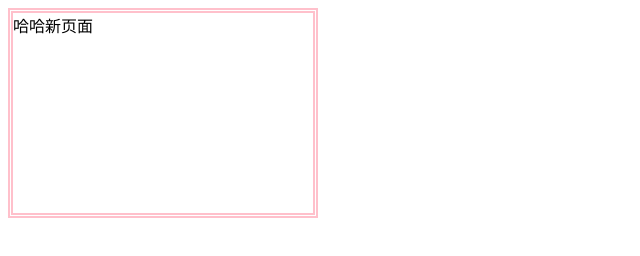
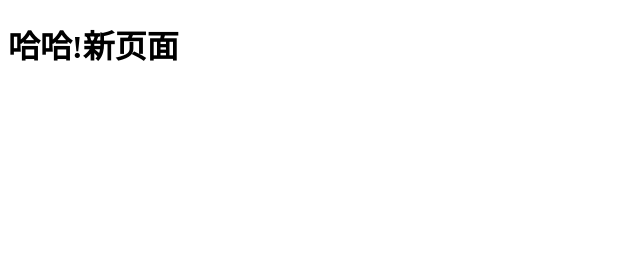
Before and after one commit to yalishandela1/re01-one, a plain HTML site: page new.html in a window 1280 px wide. Shown: the whole page, without its empty margins (0-640 px from the left). Drawn offline with Linux system fonts and the light colour scheme.

Commit message:
Update new.html

```diff
--- a/new.html
+++ b/new.html
@@ -2,21 +2,9 @@
 <html>
 <head>
 <meta charset="utf-8">
-<title>盒子模型</title>
-<style>
-	div{
-		width: 300px;
-		height: 200px;
-		border-width: 5px;
-		/*border-style: solid;实线*/
-		/*border-style: dashed;虚线*/
-		/*border-style: dotted;点线*/
-		border-style: double;
-		border-color: pink;
-	}
-</style>
+<title>新页面</title>
 </head>
 <body>
-	<div>哈哈新页面</div>
+	<h1>哈哈!新页面</h1>
 </body>
 </html>
```
